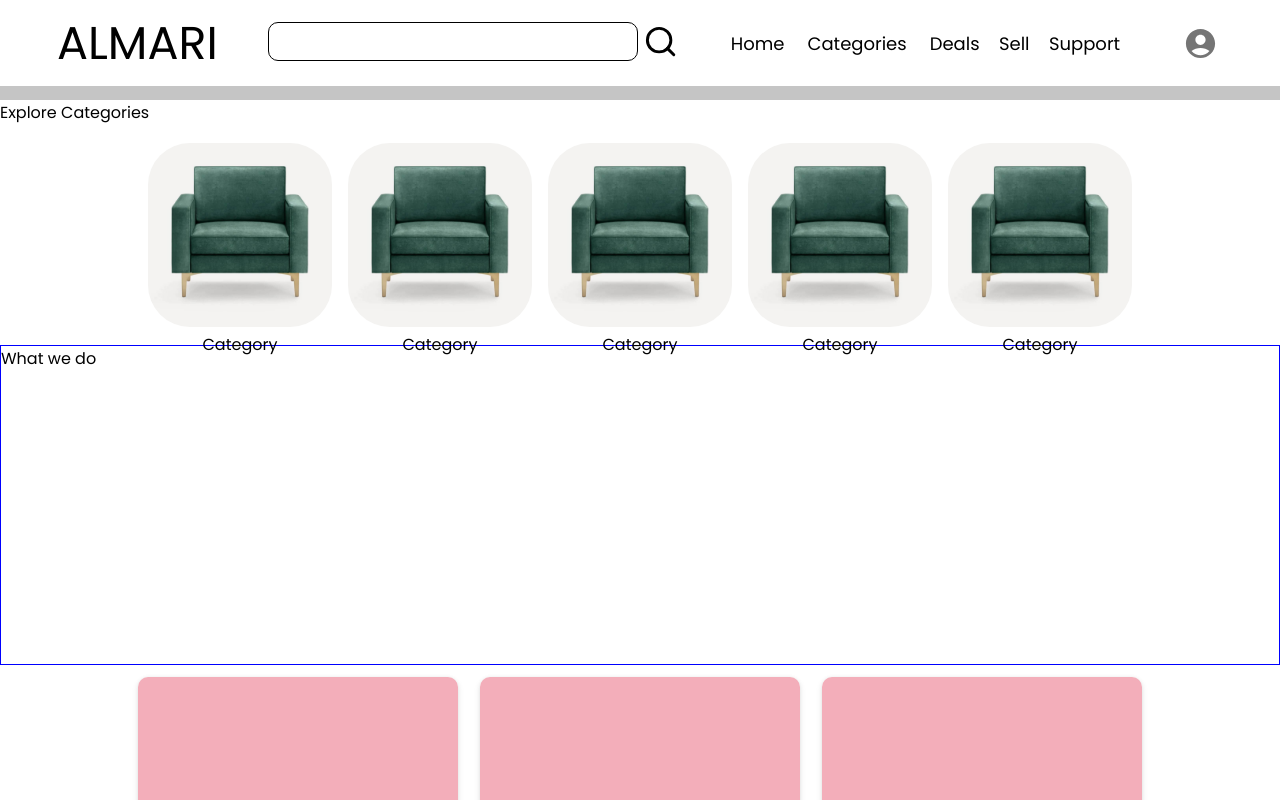
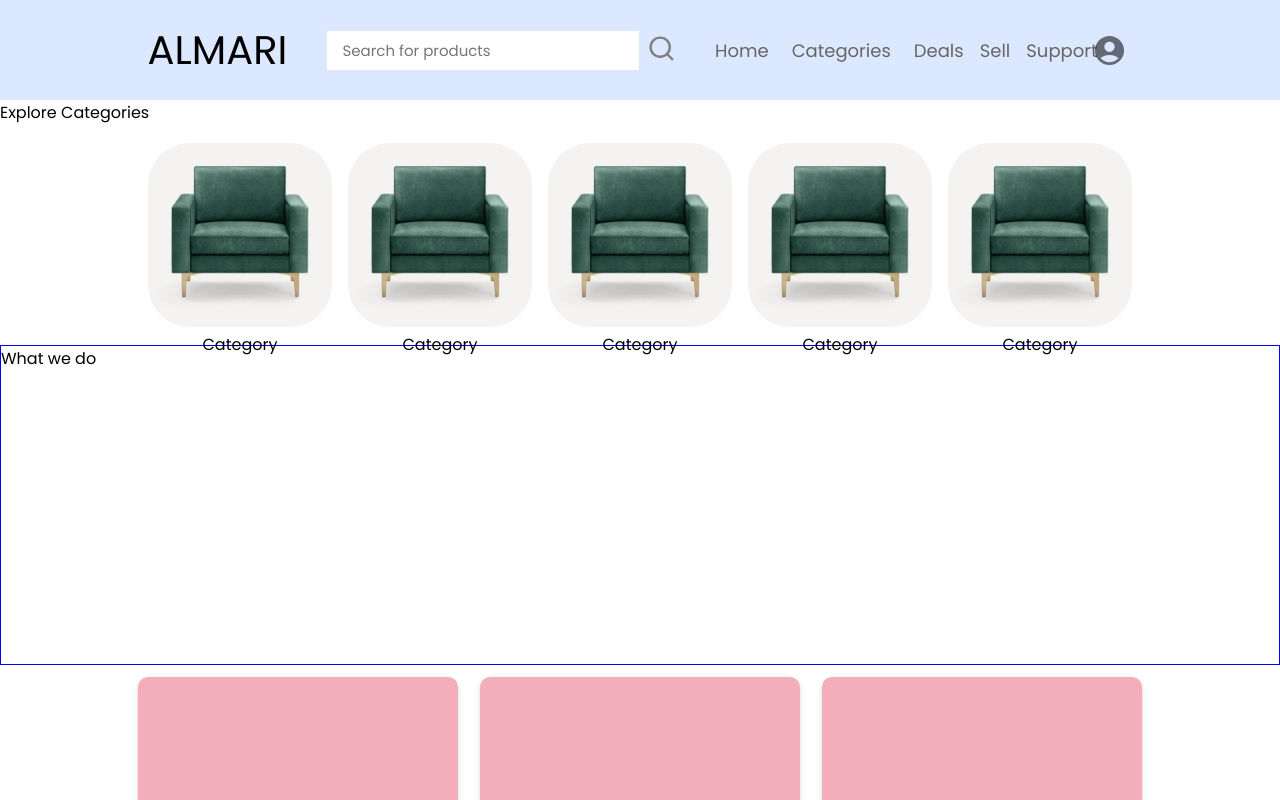
Before and after one commit to burr1to/almari, a React (Create React App) app: page / in a window 1280 px wide. Shown: the top 800 px of the page. Built offline with nearby package versions, Linux system fonts and the light colour scheme.

Commit message:
individual

```diff
--- a/src/components/global/SearchBar.jsx
+++ b/src/components/global/SearchBar.jsx
@@ -7,15 +7,22 @@ function SearchBar({ placeholder }) {
   return (
     <div className='search-bar'>
       <div item className='search-box'>
-        <input className='search-text' type='text' />
+        <input
+          className='search-text'
+          type='text'
+          placeholder='Search for products'
+        />
       </div>
       <div item className='search-button'>
-        <FiSearch
-          size='2.2em'
-          onClick={() => {
-            console.log("ok");
-          }}
-        />
+        <a href='#'>
+          <FiSearch
+            color='grey'
+            size='1.8em'
+            onClick={() => {
+              console.log("ok");
+            }}
+          />
+        </a>
       </div>
     </div>
   );
--- a/src/components/statics/navbar.css
+++ b/src/components/statics/navbar.css
@@ -1,19 +1,18 @@
 .navbar-root {
-  background-color: rgb(255, 255, 255);
+  background-color: rgb(219, 232, 255);
   height: 100px;
   color: black;
   display: flex;
   flex-flow: column nowrap;
   justify-content: center;
   align-items: center;
-  border-bottom: 14px solid rgb(197, 197, 197);
 }
 
 .grid-nav {
-  width: 95% !important;
+  width: 80% !important;
 }
 .logo {
-  font-size: 46px;
+  font-size: 40px;
 }
 
 .categories {
@@ -25,6 +24,7 @@
   list-style: none;
   display: flex;
   flex-flow: row nowrap;
+  color: rgb(101, 101, 101);
 }
 .categories ul li {
   width: 100%;
@@ -37,7 +37,8 @@
 }
 
 .categories ul li:hover {
-  background-color: rgb(88, 199, 88);
+  background-color: rgb(108, 216, 252);
+  color: black;
   cursor: pointer;
   border-radius: 20px;
 }
--- a/src/components/statics/search.css
+++ b/src/components/statics/search.css
@@ -7,16 +7,16 @@
   width: 100%;
 }
 .search-text {
-  border: 1px solid black;
+  border: 1px solid rgb(255, 255, 255);
   padding: 7px 15px;
   font-size: 15px;
   text-decoration: none;
-  border-radius: 10px;
+  border-radius: 0px;
   width: inherit;
 }
 
 .search-button {
   position: relative;
-  left: 5px;
-  top: 2px;
+  left: 8px;
+  top: 3px;
 }
--- a/src/index.css
+++ b/src/index.css
@@ -10,7 +10,7 @@ html {
   padding: 0;
   margin: 0;
   box-sizing: inherit;
-  font-family: Poppins;
+  font-family: Poppins, sans-serif;
 }
 .profile-box {
   width: 300;
--- a/src/views/IndividualItems/Individual.jsx
+++ b/src/views/IndividualItems/Individual.jsx
@@ -5,8 +5,13 @@ import Grid from "@mui/material/Grid";
 function individual() {
   return (
     <Layout>
-      <Grid container direction='column'>
-        <Grid item></Grid>
+      <Grid
+        container
+        direction='column'
+        justifyContent='space-around'
+        alignItems='center'
+      >
+        <Grid item className='individual-photo'></Grid>
         <Grid item></Grid>
       </Grid>
     </Layout>
```
